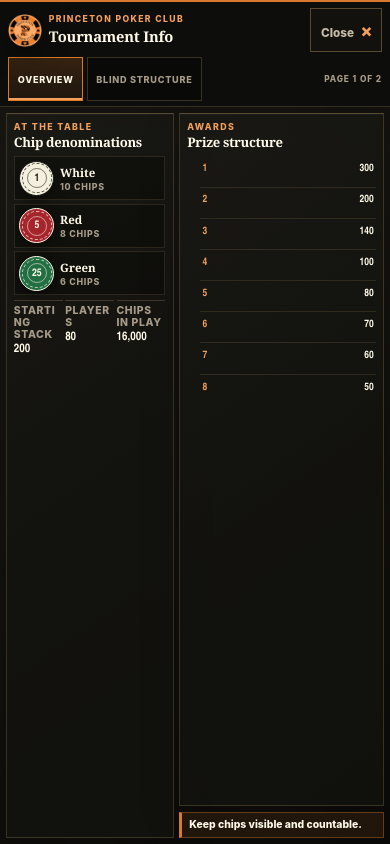
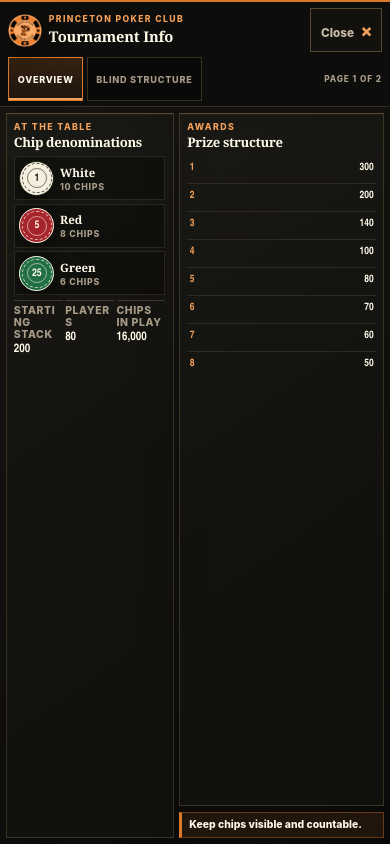
Before and after one commit to bigmike9000/princeton-poker-tournament-timer, a React (Vite) app: page / in a window 390 px wide. Both pictures are taken after a click on the button "Info". Built offline with nearby package versions, Linux system fonts and the light colour scheme.

Commit message:
fix: preserve compact prize list spacing

```diff
--- a/src/styles/display.css
+++ b/src/styles/display.css
@@ -1294,10 +1294,10 @@ select:focus-visible {
   font-variant-numeric: tabular-nums;
 }
 
-.info-prize-list {
+.info-card .info-prize-list {
   display: grid;
   gap: 0;
-  margin-top: .42rem;
+  margin: .42rem 0 0;
   padding: 0;
   list-style: none;
 }
@@ -1533,7 +1533,7 @@ select:focus-visible {
   .info-totals div { padding-top: .24rem; }
   .info-totals dt { font-size: .65rem; }
   .info-totals dd { margin-top: .08rem; font-size: .75rem; }
-  .info-prize-list { margin-top: .2rem; }
+  .info-card .info-prize-list { margin: .2rem 0 0; }
   .info-prize-list li { min-height: 1.75rem; padding: .08rem .15rem; }
   .info-chip-reminder { padding: .35rem .45rem; font-size: .65rem; }
   .info-page--structure { gap: .25rem; padding: .35rem; }
```
Also changed, not shown: 1 other file (tests, documents, lock files or other folders).
